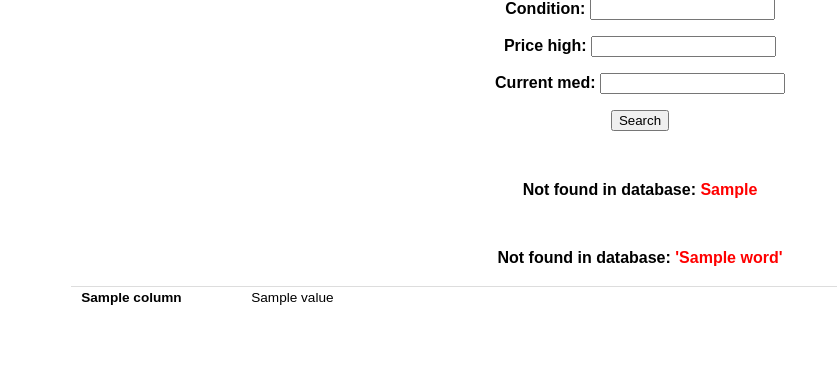
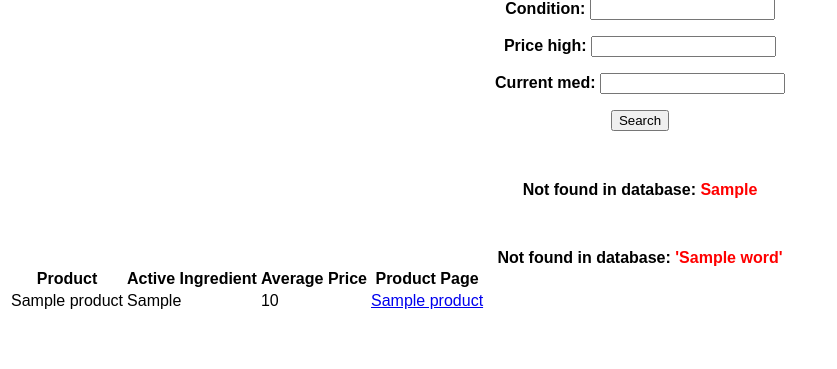
Before and after one commit to mann-brinson/Intelligent_Drug_Shopper, a Django app: template shopper/shopper/templates/shopper/search.html in a window 1280 px wide. Shown: the part 71-440 px from the top of the page, without its empty margins (0-837 px from the left). Run offline with Django 3.2, Linux system fonts and the light colour scheme; tables that the repository leaves empty hold one stand-in row (values such as "Sample post"); the template is opened without the code that fills it: values that come from a table or form of the project are taken from there, most other values are stand-ins (such as "Sample title", 1, 10 or a date in 2020).

Commit message:
full poc working

```diff
--- a/shopper/shopper/templates/shopper/search.html
+++ b/shopper/shopper/templates/shopper/search.html
@@ -38,7 +38,7 @@
 {% endif %}
 
 <!-- Display the results -->
-<center><div class="Table">
+<!-- <div class="Table">
 	{% for row in results %}
 		<div class="TableRow"><div class="EmptyTableCell"></div><div class="EmptyTableCell"></div></div>
 		{% for column, value in row.items %}
@@ -56,8 +56,24 @@
 		</div>
 		{% endfor %}
 	{% endfor %}
-</div>
-</center>
+</div> -->
+
+<table>
+    <tr>
+        <th>Product</th>
+        <th>Active Ingredient</th>
+        <th>Average Price</th>
+        <th>Product Page</th>
+    </tr>
+    {% for row in results %}
+    <tr>
+        <td>{{ row.Product }}</td>
+        <td>{{ row.Active_Ingredient }}</td>
+        <td>{{ row.Average_Price }}</td>
+        <td><a href="http://127.0.0.1:8000/search/source_id:1&prod_name:{{ row.Product }}"> {{ row.Product }} </a></td>
+    </tr>
+    {% endfor %}
+</table>
 
 
 </body>
--- a/shopper/shopper/views.py
+++ b/shopper/shopper/views.py
@@ -53,7 +53,7 @@ def search(request):
 
             #Add each result to the context
             result_list = []
-            features = ['Product', 'Active Ingredient', 'Average Price']
+            features = ['Product', 'Active_Ingredient', 'Average_Price']
             for row in results:
                 ent = dict()
                 for idx, feat in enumerate(features):
```
Also changed, not shown: shopper/shopper/templates/shopper/prod_page.html (+19 -2 lines), 1 other file.
